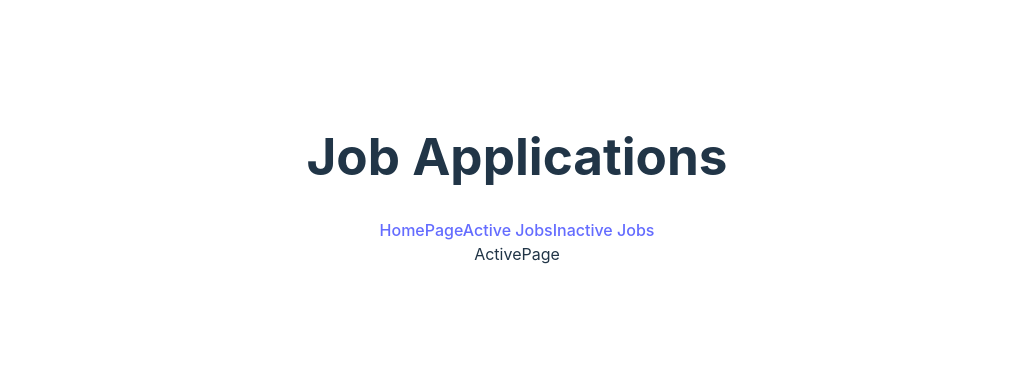
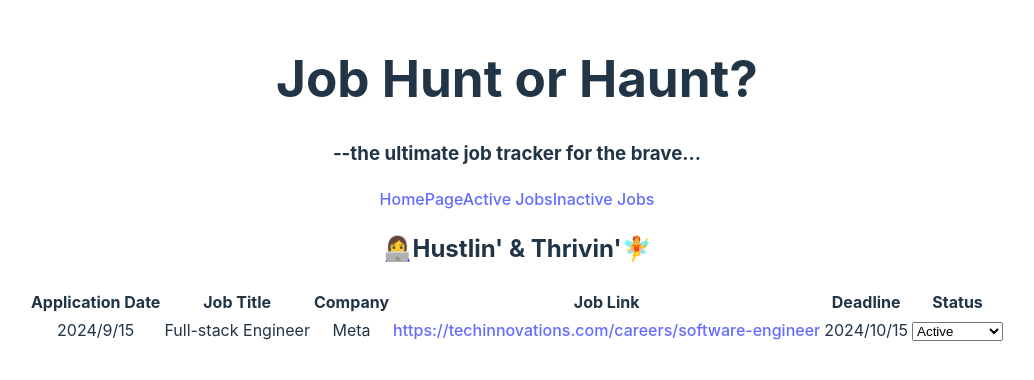
Before and after one commit to yvonneitan/job-tracker-app, a React (Vite) app in the folder client/: page /active in a window 1280 px wide. Shown: the part 220-600 px from the top of the page, without its empty margins (123-1157 px from the left). Built offline with nearby package versions, Linux system fonts and the light colour scheme.

Commit message:
add job list template for inactive&active pages, change page names

```diff
--- a/client/src/components/Header/Header.jsx
+++ b/client/src/components/Header/Header.jsx
@@ -3,7 +3,10 @@ import { Link } from "react-router-dom";
 function Header() {
   return (
     <div className="header">
-      <h1 className="header__title">Job Applications</h1>
+      <h1 className="header__title">Job Hunt or Haunt?</h1>
+      <h3 className="header__subtitle">
+        --the ultimate job tracker for the brave...
+      </h3>
       <Link to={`/`} className="header__link">
         HomePage
       </Link>
--- a/client/src/pages/ActivePage/ActivePage.jsx
+++ b/client/src/pages/ActivePage/ActivePage.jsx
@@ -1,5 +1,69 @@
+import "./ActivePage.scss";
+import axios from "axios";
+import { useState } from "react";
+import { useNavigate } from "react-router-dom";
+
 function ActivePage() {
-  return <div>ActivePage</div>;
+  const [jobStatus, setJobStatus] = useState("Active");
+  const navigate = useNavigate();
+
+  const handleStatusChange = (e) => {
+    const newStatus = e.target.value;
+    setJobStatus(newStatus);
+
+    if (newStatus === "Rejected") {
+      //add logic to remove job and add it to inactive page
+
+      navigate("/inactive");
+    }
+  };
+
+  return (
+    <div className="active">
+      <h2 className="active__header">👩‍💻Hustlin' & Thrivin'🧚</h2>
+
+      <table className="active__table">
+        <thead>
+          <tr className="active__header-row">
+            <th className="active__date">Application Date</th>
+            <th className="active__title">Job Title</th>
+            <th className="active__company">Company</th>
+            <th className="active__link">Job Link</th>
+            <th className="active__deadline">Deadline</th>
+            <th className="active__status">Status</th>
+          </tr>
+        </thead>
+        <tbody>
+          <tr className="active__details-row">
+            <td className="active__date">2024/9/15</td>
+            <td className="active__title">Full-stack Engineer</td>
+            <td className="active__company">Meta</td>
+            <td className="active__link">
+              <a
+                href="https://techinnovations.com/careers/software-engineer"
+                target="_blank"
+                rel="noopener noreferrer"
+              >
+                https://techinnovations.com/careers/software-engineer
+              </a>
+            </td>
+            <td className="active__deadline">2024/10/15</td>
+            <td className="active__status">
+              <select
+                value={jobStatus}
+                onChange={handleStatusChange}
+                className="active__status-dropdown"
+              >
+                <option value="Active">Active</option>
+                <option value="Interviewed">Interviewed</option>
+                <option value="Rejected">Rejected</option>
+              </select>
+            </td>
+          </tr>
+        </tbody>
+      </table>
+    </div>
+  );
 }
 
 export default ActivePage;
--- a/client/src/pages/InactivePage/InactivePage.jsx
+++ b/client/src/pages/InactivePage/InactivePage.jsx
@@ -1,5 +1,41 @@
+import "./InactivePage.scss";
+import axios from "axios";
+
 function InactivePage() {
-  return <div>InactivePage</div>;
+  return (
+    <div className="inactive">
+      <h2 className="inactive__header">🎃The Job Graveyard🪦</h2>
+
+      <table className="inactive__table">
+        <thead>
+          <tr className="inactive__header-row">
+            <th className="inactive__date">Application Date</th>
+            <th className="inactive__title">Job Title</th>
+            <th className="inactive__company">Company</th>
+            <th className="inactive__link">Job Link</th>
+            <th className="inactive__deadline">Deadline</th>
+          </tr>
+        </thead>
+        <tbody>
+          <tr className="inactive__details-row">
+            <td className="inactive__date">2024/10/01</td>
+            <td className="inactive__title">Software Engineer</td>
+            <td className="inactive__company">Google</td>
+            <td className="inactive__link">
+              <a
+                href="https://techinnovations.com/careers/software-engineer"
+                target="_blank"
+                rel="noopener noreferrer"
+              >
+                https://techinnovations.com/careers/software-engineer
+              </a>
+            </td>
+            <td className="inactive__deadline">2024/11/30</td>
+          </tr>
+        </tbody>
+      </table>
+    </div>
+  );
 }
 
 export default InactivePage;
--- a/package.json
+++ b/package.json
@@ -1,5 +1,7 @@
 {
   "dependencies": {
-    "react-router-dom": "^6.26.2"
+    "axios": "^1.7.7",
+    "react-router-dom": "^6.26.2",
+    "sass": "^1.79.4"
   }
 }
```
Also changed, not shown: client/src/pages/InactivePage/Inactive.scss (deleted), client/src/pages/InactivePage/InactivePage.scss (added), 1 other file (tests, documents, lock files or other folders).
